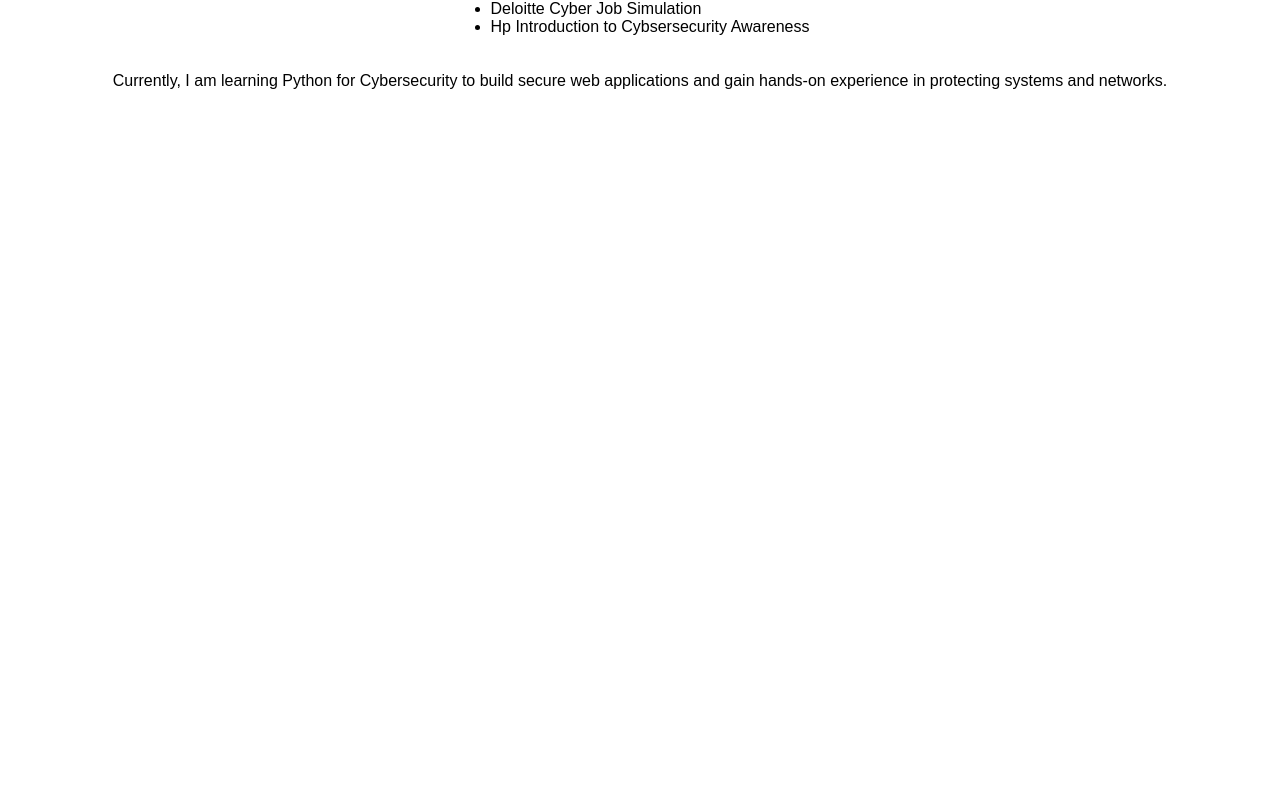
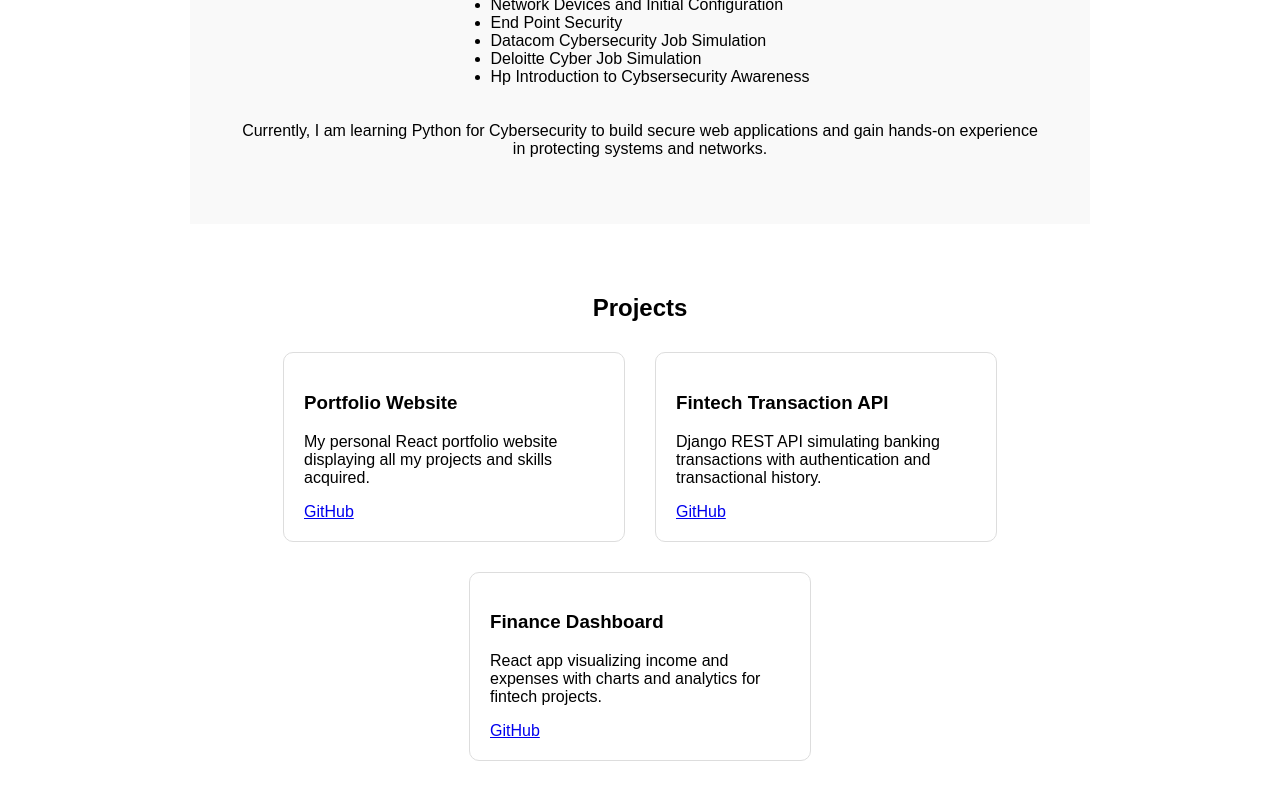
Before and after one commit to Tobiscus100/portfolio-website, a React (Create React App) app: page / in a window 1280 px wide. Shown: the part 760-1560 px from the top of the page. Before the commit the page ends 866 px from the top, so only its background shows below. Built offline with nearby package versions, Linux system fonts and the light colour scheme.

Commit message:
Added Projects section with Initial projects cards

```diff
--- a/src/App.jsx
+++ b/src/App.jsx
@@ -1,7 +1,8 @@
 import React from 'react';
 import './App.css';
-import About from './About';
-import Cybersecurity from './Cybersecurity';
+import About from './components/About';
+import Cybersecurity from './components/Cybersecurity';
+import Projects from './components/Projects';
 
 function App() {
   return (
@@ -14,6 +15,7 @@
 
     <About />
     <Cybersecurity />
+    <Projects />
       </div>
 
 
--- a/src/Cybersecurity.jsx
+++ b/src/components/Cybersecurity.jsx
@@ -2,10 +2,10 @@
 
 function Cybersecurity() {
     return (
-        <section>
+        <section style={{ padding: '50px', maxWidth: '800px', margin: '0 auto', textAlign: 'center', backgroundColor: '#f9f9f9' }}>
             <h2>Cybersecurity Journey</h2>
             <p>I have completed courses like: </p>
-            <ul style={{listStyleType: 'disc', paddingLeft: '20px', textAlign: 'left', display: 'inline-block'}}>
+            <ul style={{listStyleType: 'disc', paddingLeft: '20px', textAlign: 'left', display: 'inline-block', }}>
                 <li>Introduction to Cybersecurity</li>
                 <li> Junior Cybersecurity Analyst path by Cisco</li>
                 <li> Network Basics</li>
--- /dev/null
+++ b/src/components/Projects.jsx
@@ -0,0 +1,29 @@
+import React from 'react';
+
+function Projects() {
+    return (
+        <section style={{ padding: '50px', maxWidth:'1000px', margin: '0 auto', textAlign: 'center'}}>
+            <h2>Projects</h2>
+            <div style={{ display: 'flex', flexWrap: 'wrap', justifyContent: 'center', gap: '30px', marginTop: '30px' }}>
+                {/* Example project cards */}
+                <div style={{ border: '1px solid #ddd', borderRadius: '10px', padding: '20px', width: '300px', textAlign: 'left' }}>
+                    <h3>Portfolio Website</h3>
+                    <p>My personal React portfolio website displaying all my projects and skills acquired.</p>
+                    <a href="https://github.com/Tobiscus100/portfolio-website" target="_blank" rel="noreferrer">GitHub</a>
+                </div>
+                <div style={{ border: '1px solid #ddd', borderRadius: '10px', padding: '20px', width: '300px', textAlign: 'left' }}>
+                    <h3>Fintech Transaction API</h3>
+                    <p>Django REST API simulating banking transactions with authentication and transactional history.</p>
+                    <a href="#" target="_blank" rel="noreferrer">GitHub</a>
+                </div>
+                <div style={{ border: '1px solid #ddd', borderRadius: '10px', padding: '20px', width: '300px', textAlign: 'left' }}>
+                    <h3>Finance Dashboard</h3>
+                    <p>React app visualizing income and expenses with charts and analytics for fintech projects.</p>
+                    <a href="#" target="_blank" rel="noreferrer">GitHub</a>
+                </div>
+            </div>
+        </section>
+    );
+}
+
+export default Projects;
```
Also changed, not shown: src/components/About.jsx (renamed from src/About.jsx).
